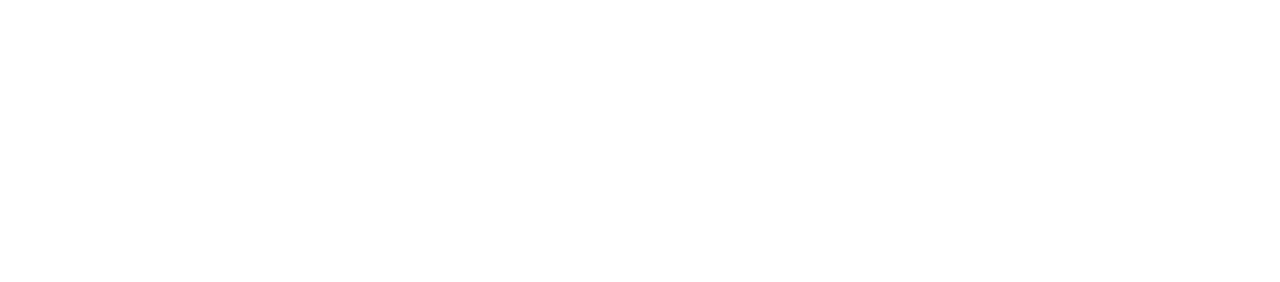
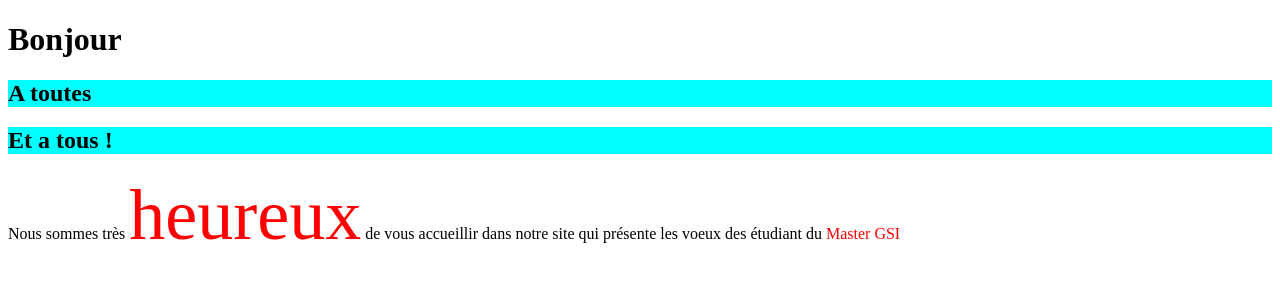
Before and after one commit to zakhra/M2GSI_21-22, a plain HTML site: page voeux.html in a window 1280 px wide. Drawn offline with Linux system fonts and the light colour scheme.

Commit message:
Update voeux.html

```diff
--- a/voeux.html
+++ b/voeux.html
@@ -5,8 +5,23 @@
     <meta http-equiv="X-UA-Compatible" content="IE=edge">
     <meta name="viewport" content="width=device-width, initial-scale=1.0">
     <title>Voeux M2 GSI 21-22</title>
+    <style>
+        h2 {
+            background-color: aqua;
+        }
+        .vert{
+            color: red;
+        }
+        #adjectif{
+            font-size: 72px;
+        }
+    </style>
 </head>
 <body>
-
+    <h1>Bonjour</h1>
+    <h2>A toutes </h2>
+    <h2>Et a tous !</h2>
+    <p>Nous sommes très <span id='adjectif' class='vert'>heureux</span> de vous accueillir
+        dans notre site qui présente les voeux des étudiant du <span class='vert'>Master GSI</span></p>
 </body>
 </html>
```
